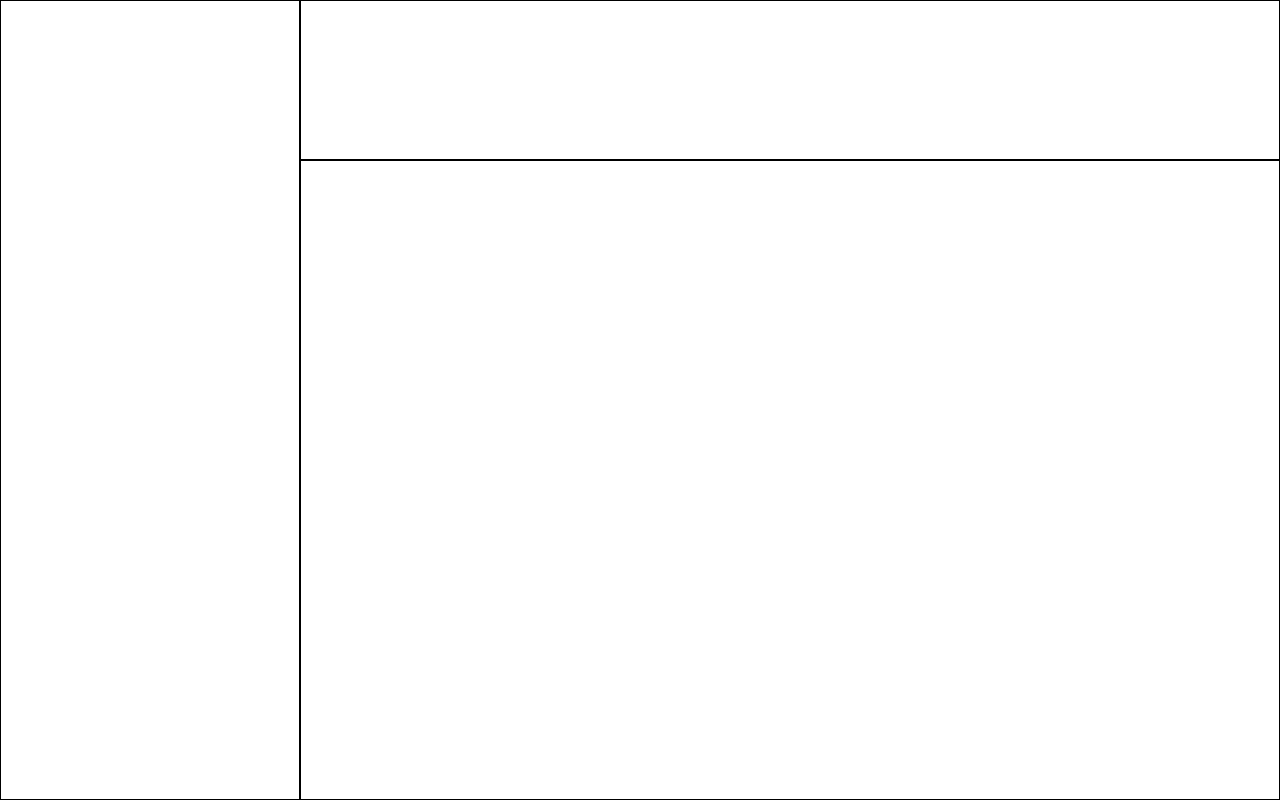
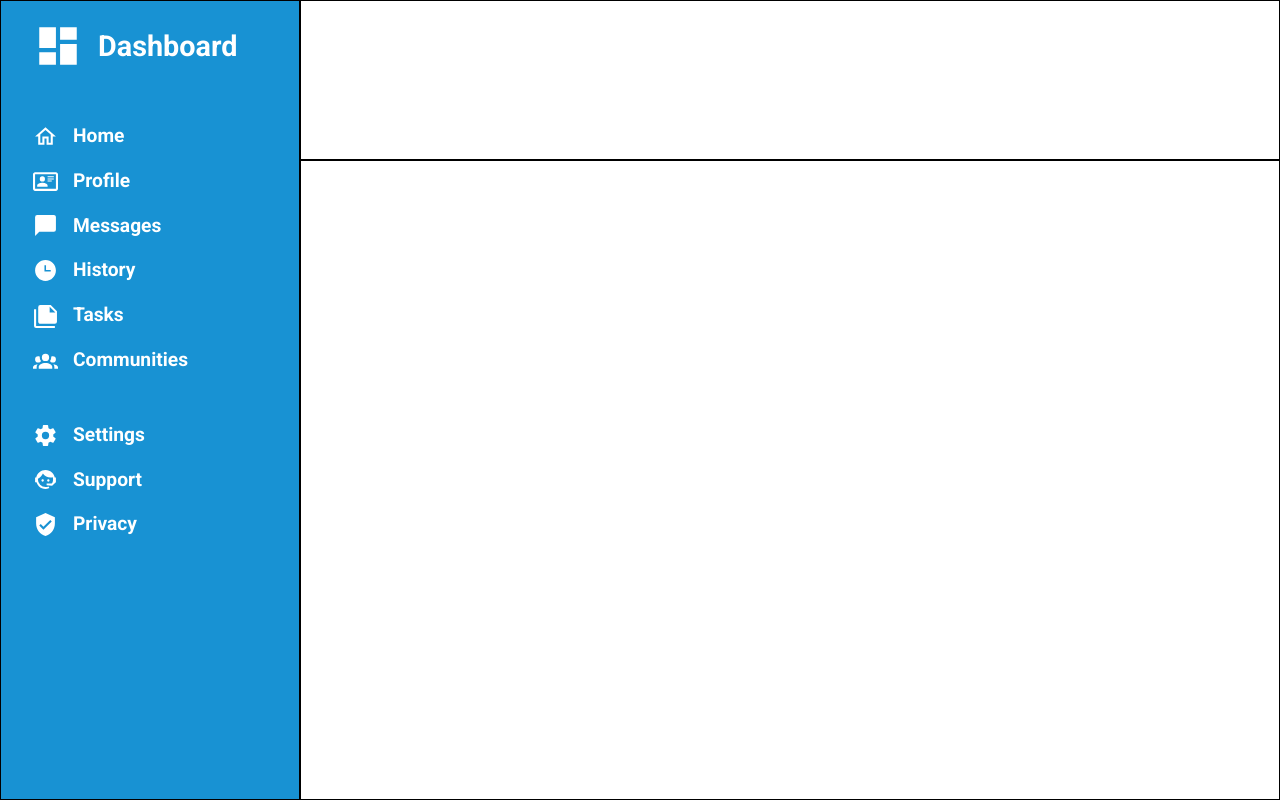
Before and after one commit to adrianjosh/Odin-Playground, a website: page Intermediate/admin-dashboard/resources/index.html in a window 1280 px wide. Drawn offline with Linux system fonts and the light colour scheme.

Commit message:
Finish adding content for nav as well as design

```diff
--- a/Intermediate/admin-dashboard/resources/index.html
+++ b/Intermediate/admin-dashboard/resources/index.html
@@ -4,12 +4,33 @@
     <meta charset="UTF-8">
     <meta name="viewport" content="width=device-width, initial-scale=1.0">
     <title>Project: Admin Dashboard</title>
+    <link rel="preconnect" href="https://fonts.googleapis.com">
+    <link rel="preconnect" href="https://fonts.gstatic.com" crossorigin>
+    <link href="https://fonts.googleapis.com/css2?family=Roboto:ital,wght@0,100;0,300;0,400;0,500;0,700;0,900;1,100;1,300;1,400;1,500;1,700;1,900&display=swap" rel="stylesheet">
     <link rel="stylesheet" href="modern-normalize.css">
     <link rel="stylesheet" href="style.css">
 </head>
 <body>
     <nav>
+        <div class="logo">
+            <svg xmlns="http://www.w3.org/2000/svg" viewBox="0 0 24 24"><path d="M13,3V9H21V3M13,21H21V11H13M3,21H11V15H3M3,13H11V3H3V13Z" /></svg>
+            <h1>Dashboard</h1>
+        </div>
 
+        <ul>
+            <li><a href=""><svg xmlns="http://www.w3.org/2000/svg" viewBox="0 0 24 24"><path d="M12 5.69L17 10.19V18H15V12H9V18H7V10.19L12 5.69M12 3L2 12H5V20H11V14H13V20H19V12H22" /></svg>Home</a></li>
+            <li><a href=""><svg xmlns="http://www.w3.org/2000/svg" viewBox="0 0 24 24"><path d="M22,3H2C0.91,3.04 0.04,3.91 0,5V19C0.04,20.09 0.91,20.96 2,21H22C23.09,20.96 23.96,20.09 24,19V5C23.96,3.91 23.09,3.04 22,3M22,19H2V5H22V19M14,17V15.75C14,14.09 10.66,13.25 9,13.25C7.34,13.25 4,14.09 4,15.75V17H14M9,7A2.5,2.5 0 0,0 6.5,9.5A2.5,2.5 0 0,0 9,12A2.5,2.5 0 0,0 11.5,9.5A2.5,2.5 0 0,0 9,7M14,7V8H20V7H14M14,9V10H20V9H14M14,11V12H18V11H14" /></svg>Profile</a></li>
+            <li><a href=""><svg xmlns="http://www.w3.org/2000/svg" viewBox="0 0 24 24"><path d="M20,2H4A2,2 0 0,0 2,4V22L6,18H20A2,2 0 0,0 22,16V4C22,2.89 21.1,2 20,2Z" /></svg>Messages</a></li>
+            <li><a href=""><svg xmlns="http://www.w3.org/2000/svg" viewBox="0 0 24 24"><path d="M12 2C6.5 2 2 6.5 2 12C2 17.5 6.5 22 12 22C17.5 22 22 17.5 22 12S17.5 2 12 2M17 13H11V7H12.5V11.5H17V13Z" /></svg>History</a></li>
+            <li><a href=""><svg xmlns="http://www.w3.org/2000/svg" viewBox="0 0 24 24"><path d="M16,9H21.5L16,3.5V9M7,2H17L23,8V18A2,2 0 0,1 21,20H7C5.89,20 5,19.1 5,18V4A2,2 0 0,1 7,2M3,6V22H21V24H3A2,2 0 0,1 1,22V6H3Z" /></svg>Tasks</a></li>
+            <li><a href=""><svg xmlns="http://www.w3.org/2000/svg" viewBox="0 0 24 24"><path d="M12,5.5A3.5,3.5 0 0,1 15.5,9A3.5,3.5 0 0,1 12,12.5A3.5,3.5 0 0,1 8.5,9A3.5,3.5 0 0,1 12,5.5M5,8C5.56,8 6.08,8.15 6.53,8.42C6.38,9.85 6.8,11.27 7.66,12.38C7.16,13.34 6.16,14 5,14A3,3 0 0,1 2,11A3,3 0 0,1 5,8M19,8A3,3 0 0,1 22,11A3,3 0 0,1 19,14C17.84,14 16.84,13.34 16.34,12.38C17.2,11.27 17.62,9.85 17.47,8.42C17.92,8.15 18.44,8 19,8M5.5,18.25C5.5,16.18 8.41,14.5 12,14.5C15.59,14.5 18.5,16.18 18.5,18.25V20H5.5V18.25M0,20V18.5C0,17.11 1.89,15.94 4.45,15.6C3.86,16.28 3.5,17.22 3.5,18.25V20H0M24,20H20.5V18.25C20.5,17.22 20.14,16.28 19.55,15.6C22.11,15.94 24,17.11 24,18.5V20Z" /></svg>Communities</a></li>
+        </ul>
+
+        <ul>
+            <li><a href=""><svg xmlns="http://www.w3.org/2000/svg" viewBox="0 0 24 24"><path d="M12,15.5A3.5,3.5 0 0,1 8.5,12A3.5,3.5 0 0,1 12,8.5A3.5,3.5 0 0,1 15.5,12A3.5,3.5 0 0,1 12,15.5M19.43,12.97C19.47,12.65 19.5,12.33 19.5,12C19.5,11.67 19.47,11.34 19.43,11L21.54,9.37C21.73,9.22 21.78,8.95 21.66,8.73L19.66,5.27C19.54,5.05 19.27,4.96 19.05,5.05L16.56,6.05C16.04,5.66 15.5,5.32 14.87,5.07L14.5,2.42C14.46,2.18 14.25,2 14,2H10C9.75,2 9.54,2.18 9.5,2.42L9.13,5.07C8.5,5.32 7.96,5.66 7.44,6.05L4.95,5.05C4.73,4.96 4.46,5.05 4.34,5.27L2.34,8.73C2.21,8.95 2.27,9.22 2.46,9.37L4.57,11C4.53,11.34 4.5,11.67 4.5,12C4.5,12.33 4.53,12.65 4.57,12.97L2.46,14.63C2.27,14.78 2.21,15.05 2.34,15.27L4.34,18.73C4.46,18.95 4.73,19.03 4.95,18.95L7.44,17.94C7.96,18.34 8.5,18.68 9.13,18.93L9.5,21.58C9.54,21.82 9.75,22 10,22H14C14.25,22 14.46,21.82 14.5,21.58L14.87,18.93C15.5,18.67 16.04,18.34 16.56,17.94L19.05,18.95C19.27,19.03 19.54,18.95 19.66,18.73L21.66,15.27C21.78,15.05 21.73,14.78 21.54,14.63L19.43,12.97Z" /></svg>Settings</a></li>
+            <li><a href=""><svg xmlns="http://www.w3.org/2000/svg" viewBox="0 0 24 24"><path d="M18.72,14.76C19.07,13.91 19.26,13 19.26,12C19.26,11.28 19.15,10.59 18.96,9.95C18.31,10.1 17.63,10.18 16.92,10.18C13.86,10.18 11.15,8.67 9.5,6.34C8.61,8.5 6.91,10.26 4.77,11.22C4.73,11.47 4.73,11.74 4.73,12A7.27,7.27 0 0,0 12,19.27C13.05,19.27 14.06,19.04 14.97,18.63C15.54,19.72 15.8,20.26 15.78,20.26C14.14,20.81 12.87,21.08 12,21.08C9.58,21.08 7.27,20.13 5.57,18.42C4.53,17.38 3.76,16.11 3.33,14.73H2V10.18H3.09C3.93,6.04 7.6,2.92 12,2.92C14.4,2.92 16.71,3.87 18.42,5.58C19.69,6.84 20.54,8.45 20.89,10.18H22V14.67H22V14.69L22,14.73H21.94L18.38,18L13.08,17.4V15.73H17.91L18.72,14.76M9.27,11.77C9.57,11.77 9.86,11.89 10.07,12.11C10.28,12.32 10.4,12.61 10.4,12.91C10.4,13.21 10.28,13.5 10.07,13.71C9.86,13.92 9.57,14.04 9.27,14.04C8.64,14.04 8.13,13.54 8.13,12.91C8.13,12.28 8.64,11.77 9.27,11.77M14.72,11.77C15.35,11.77 15.85,12.28 15.85,12.91C15.85,13.54 15.35,14.04 14.72,14.04C14.09,14.04 13.58,13.54 13.58,12.91A1.14,1.14 0 0,1 14.72,11.77Z" /></svg>Support</a></li>
+            <li><a href=""><svg xmlns="http://www.w3.org/2000/svg" viewBox="0 0 24 24"><path d="M10,17L6,13L7.41,11.59L10,14.17L16.59,7.58L18,9M12,1L3,5V11C3,16.55 6.84,21.74 12,23C17.16,21.74 21,16.55 21,11V5L12,1Z" /></svg>Privacy</a></li>
+        </ul>
     </nav>
     <header>
 
--- a/Intermediate/admin-dashboard/resources/style.css
+++ b/Intermediate/admin-dashboard/resources/style.css
@@ -3,8 +3,21 @@
     height: 100%;
 }
 
+ul {
+    list-style-type: none;
+    margin: 0;
+    padding: 0;
+}
+
 body {
-
+    font-family: Roboto,
+                system-ui,
+                'Segoe UI',
+                Helvetica,
+                Arial,
+                sans-serif,
+                'Apple Color Emoji',
+                'Segoe UI Emoji';
     display: grid;
     grid-template-columns: 300px 4fr;
     grid-template-rows: 1fr 4fr;
@@ -15,5 +28,46 @@
 }
 
 nav {
+    display: grid;
+    grid-auto-rows: min-content;
+    gap: 30px;
+    padding: 0 2rem;
+    background-color: #1892d3;
     grid-row: 1 / 4 ;
 }
+
+nav, ul li a {
+    text-decoration: none;
+    color: white;
+}
+
+svg {
+    fill: white;
+}
+
+.logo svg {
+    width: 50px;
+    height: 50px;
+}
+
+.logo h1 {
+    font-size: 1.8rem;
+}
+
+ul li svg {
+    width: 25px;
+    height: 25px;
+}
+
+ul li a {
+    font-weight: bold;
+    font-size: 1.2rem;
+    padding-bottom: 1rem;
+}
+
+.logo, ul li a{
+    display: flex;
+    width: fit-content;
+    place-items: center;
+    gap: 15px;
+}
```
Also changed, not shown: Intermediate/admin-dashboard/resources/images/svg/account-group.svg (added), Intermediate/admin-dashboard/resources/images/svg/card-account-details-outline.svg (added), Intermediate/admin-dashboard/resources/images/svg/clock-time-three.svg (added), Intermediate/admin-dashboard/resources/images/svg/cog.svg (added), Intermediate/admin-dashboard/resources/images/svg/face-agent.svg (added), Intermediate/admin-dashboard/resources/images/svg/home-outline.svg (added), Intermediate/admin-dashboard/resources/images/svg/message.svg (added), Intermediate/admin-dashboard/resources/images/svg/note-multiple.svg (added), Intermediate/admin-dashboard/resources/images/svg/shield-check.svg (added), Intermediate/admin-dashboard/resources/images/svg/view-dashboard.svg (added).
